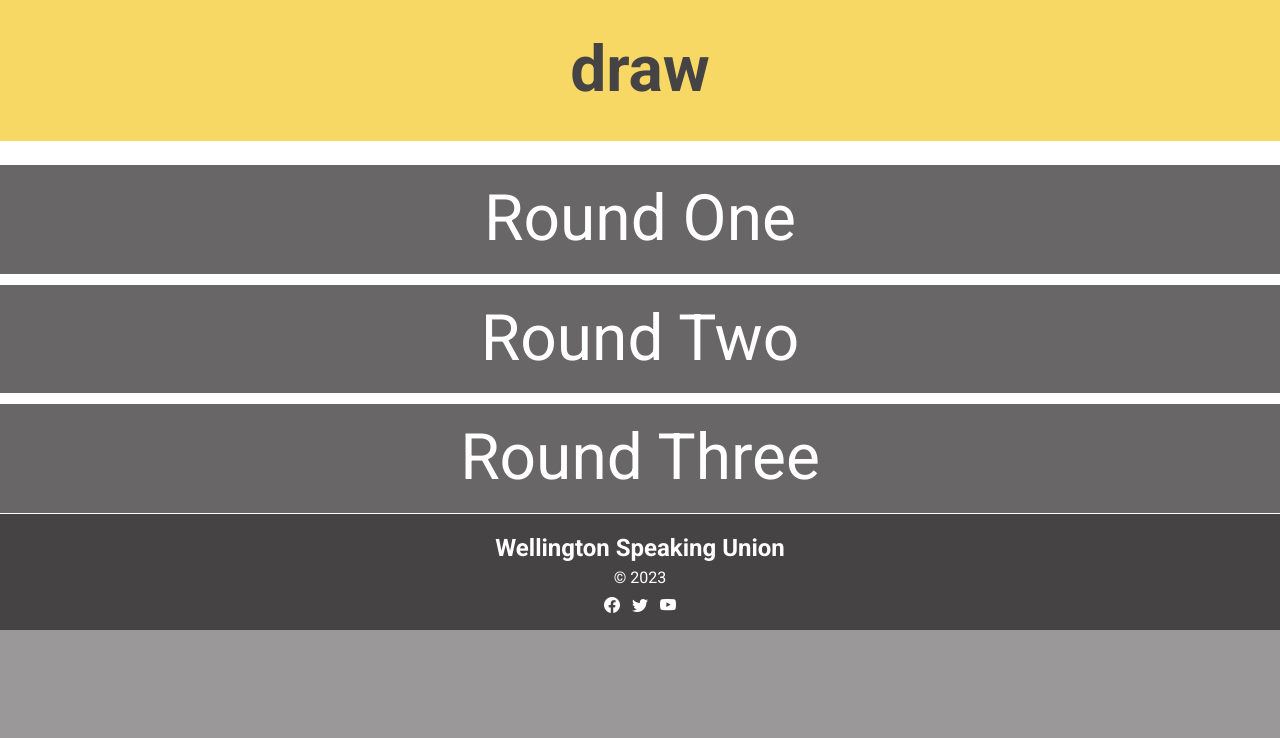
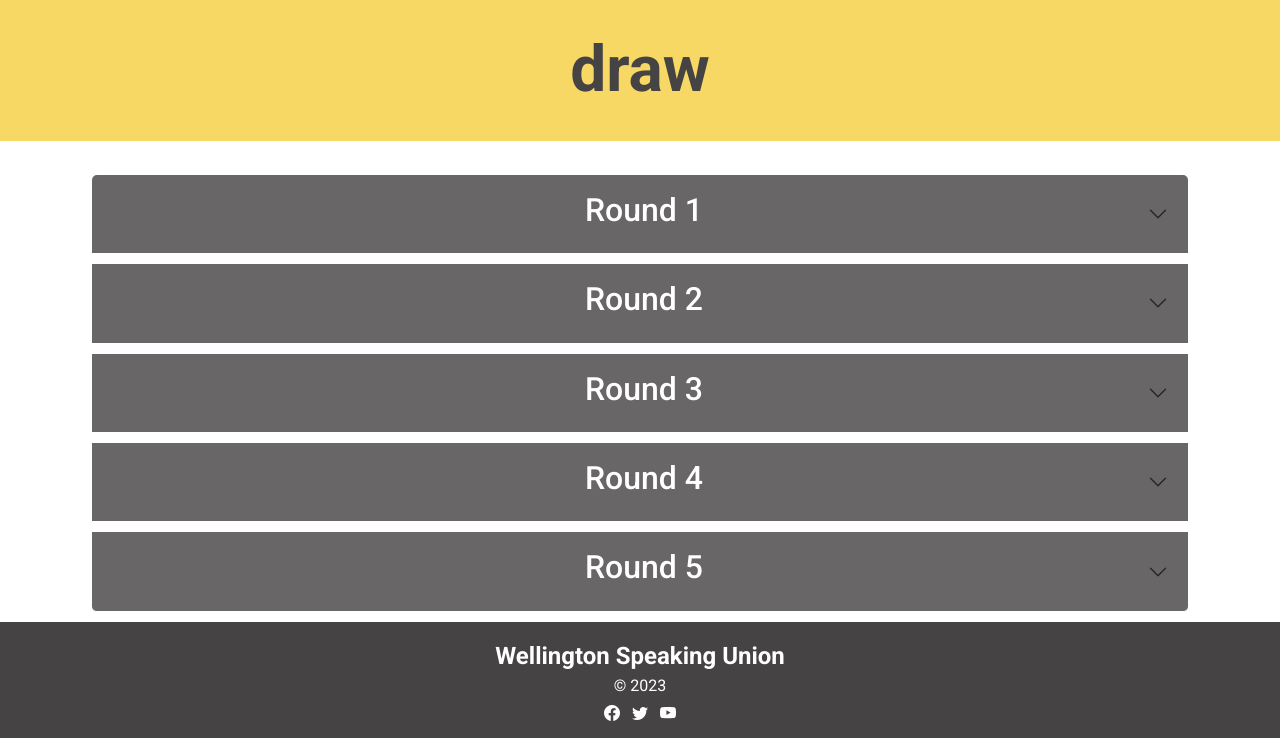
Before and after one commit to chloejxsim/wsu-site, a Flask app: page /premieradvanced in a window 1280 px wide. Shown: the part 872-1610 px from the top of the page. Before the commit the page ends 1502 px from the top, so only its background shows below. Run offline with Flask 3, Linux system fonts and the light colour scheme; data comes from the database, SQL or seed files in the repository.

Commit message:
added loop draw for premieradvanced page

```diff
--- a/templates/premieradvanced.html
+++ b/templates/premieradvanced.html
@@ -14,75 +14,62 @@ Premier Advanced
 
 <br>
 
-<div class="accordion accordion-flush" id="AccordionFlushPremA">
+<div class="container-lg">
 
-  <div class="accordion-item">
-    <h2 class="accordion-header" id="flush-headingRoundOne">
-      <button class="accordion-button collapsed d-block text-center" type="button" data-bs-toggle="collapse" data-bs-target="#flush-collapseRoundOne"
-               aria-expanded="false" aria-controls="flush-collapseRoundOne">
-        Round One
-      </button>
-    </h2>
-    <div id="flush-collapseRoundOne" class="accordion-collapse collapse" aria-labelledby="flush-headingRoundOne" >
-      <div class="accordion-body">
-        <div class="container-m container-fluid mx-auto w-75">
-          <div class="row align-items-center">
-            <table class="table w-75 mx-auto">
-              <tr><th> Round </th><th> Aff </th><th>Neg </th><th> Winner</th></tr>
-              <tr><td> fdjlsak </td><td> fdjal </td><td> fdjakl </td><td> fdajkl </td></tr>
+  <!-- begin accordion using row loop -->
+<div class="accordion" id="AccordionFlushPremA">
+  <!-- declare a variable to hold the value that is the accordion item title -->
+{% set ns=namespace(round="") %}
+  {% for row in draw %}
+
+    {% if row['round'] != ns.round %}
+      <!-- if the title variable is new this means that there is a new accordion item occurring -->
+      <!-- set it to the current title -->
+      {% set ns.round=row['round'] %}
+        {% if loop.index0 != 0 %}
+      <!-- if this is not the first iteration of the loop then I need to close the previous table -->
         </table>
         </div>
         </div>
         </div>
-    </div>
-  </div>
-
+        {% endif %}
+        <!-- create all the header material for each new accordion item -->
         <div class="accordion-item">
-    <h2 class="accordion-header" id="flush-headingRoundTwo">
-      <button class="accordion-button collapsed d-block text-center" type="button" data-bs-toggle="collapse" data-bs-target="#flush-collapseRoundTwo"
-               aria-expanded="false" aria-controls="flush-collapseRoundTwo">
-        Round Two
+        <h2 class="accordion-header" id="panel-{{loop.index0}}">
+        <button class="accordion-button collapsed ps-5" type="button" data-bs-toggle="collapse" data-bs-target="#Open-{{ loop.index0 }}">
+        <h2 class="text-center w-100"> {{ns.round}} </h2>
         </button>
         </h2>
-    <div id="flush-collapseRoundTwo" class="accordion-collapse collapse" aria-labelledby="flush-headingRoundTwo" >
+        <div id="Open-{{ loop.index0}}" class="accordion-collapse collapse">
         <div class="accordion-body">
-        <div class="container-m container-fluid mx-auto w-75">
-          <div class="row align-items-center">
-                    <table class="table w-75 mx-auto">
+        <table class=" table mx-auto text-center">
+        <thead>
+        <tr><th>Affirming</th><th>Negating</th><th>Winner</th></tr>
+        </thead>
+{% endif %}
+        <!-- write table data -->
+        <tr><td> {{row['affirming']}}</td><td> {{row['negating']}}</td><td> {{row['winner']}}</td></tr>
 
+          <!-- buttons for admin -->
+          <td> <a class="btn btn-primary recent-news-button" href="{{ url_for('premieradvanced' , id=row['round_id'] ) }}" role="button">Edit</a>
+            </td><td>
+                <form action="{{ url_for('premieradvanced', id=row['round_id'], task='delete' ) }}" method="POST">
+                 <button type="submit" class="btn btn-primary recent-news-button">Delete</button>
+                </form>
+            </td>
+            </tr>
 
-              <tr><th> Round </th><th> Aff </th><th>Neg </th><th> Winner</th></tr>
-              <tr><td> fdjlsak </td><td> fdjal </td><td> fdjakl </td><td> fdajkl </td></tr>
-
-
+    {% endfor %}
+        <!-- loop is all done close off last accordion item -->
         </table>
         </div>
         </div>
         </div>
-      </div>
+
+<!-- end of accordion -->
 </div>
 
-  <div class="accordion-item">
-    <h2 class="accordion-header" id="flush-headingRoundThree">
-      <button class="accordion-button collapsed d-block text-center" type="button" data-bs-toggle="collapse" data-bs-target="#flush-collapseRoundThree"
-               aria-expanded="false" aria-controls="flush-collapseRoundThree">
-        Round Three
-      </button>
-    </h2>
-    <div id="flush-collapseRoundThree" class="accordion-collapse collapse" aria-labelledby="flush-headingRoundThree" >
-      <div class="accordion-body">
-        <div class="container-m container-fluid mx-auto w-75">
-          <div class="row align-items-center">
-            put stuff here
-            </div>
-          </div>
-        </div>
-      </div>
+  <!-- end of container -->
 </div>
 
-
-
-</div>
-
-
 {% endblock %}
```
Lines whose indentation alone changed are shown as unchanged.
